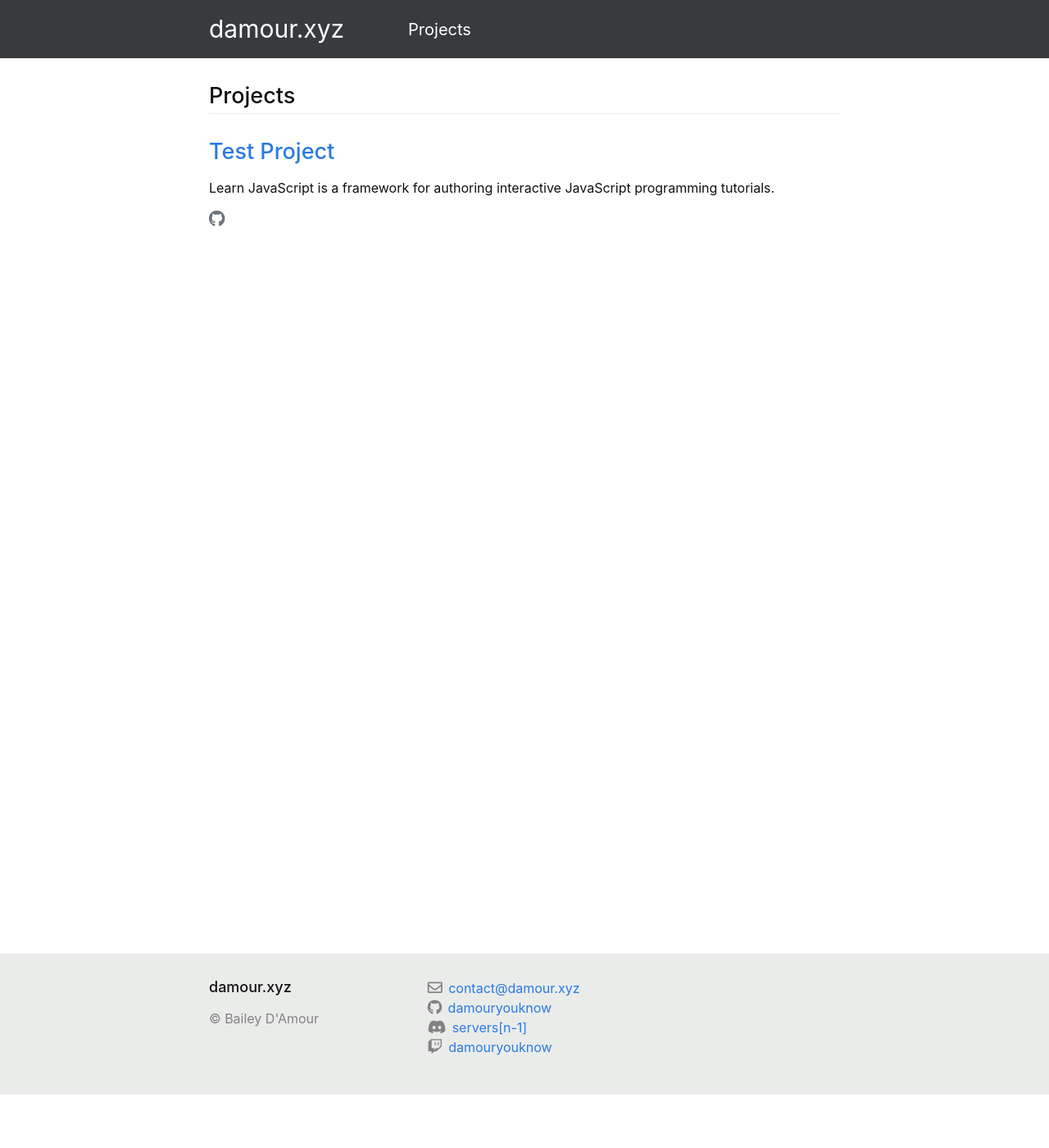
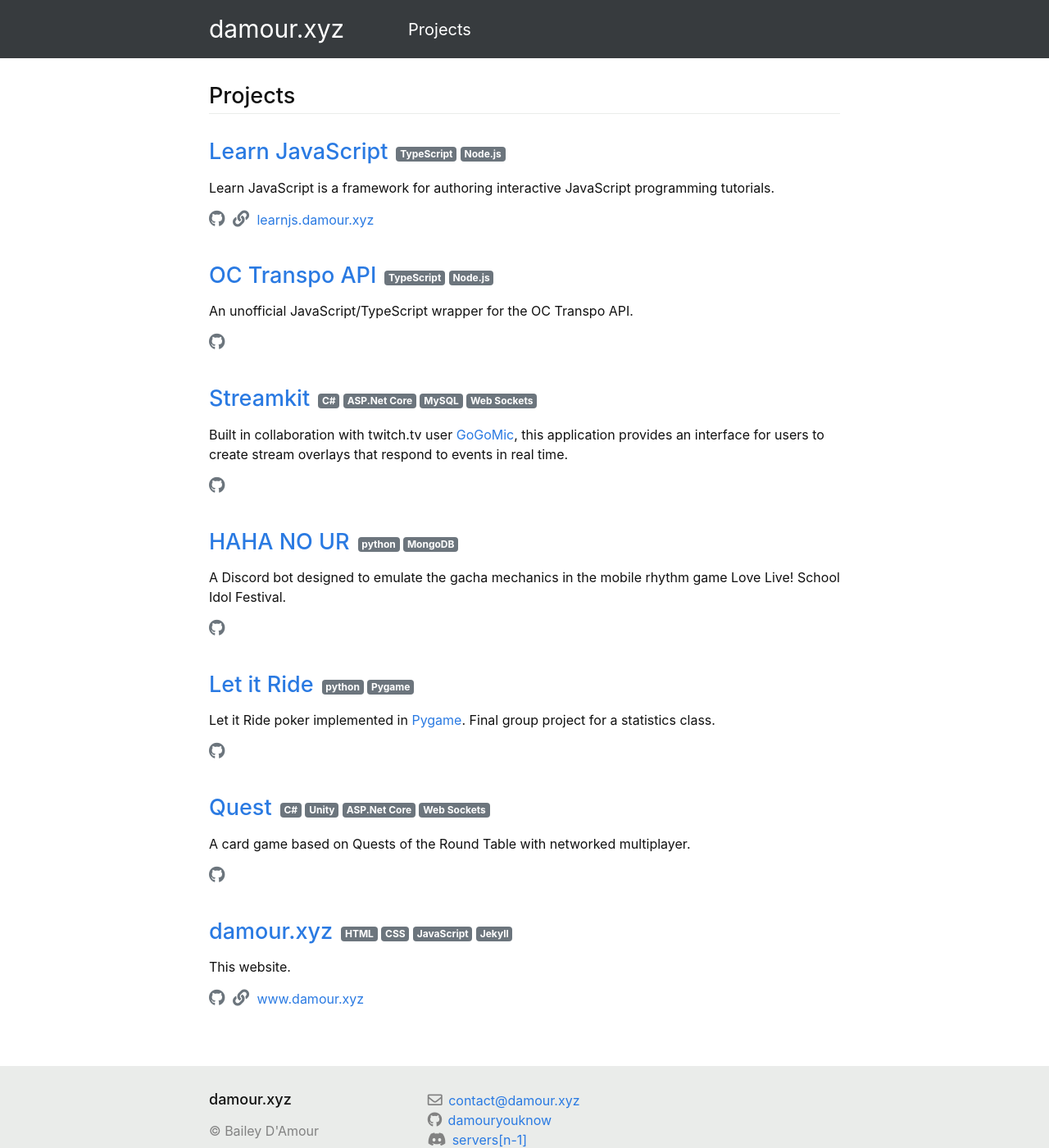
Before and after one commit to DamourYouKnow/damour.xyz, a Jekyll site: the page built from page1-projects.html, in a window 1280 px wide and 1400 px high. Shown: the whole window at 82% size. Built offline with Jekyll 4.4.1, drawn with Linux system fonts in a browser that asks for light colours; nearby versions of some CDN libraries.

Commit message:
Migrate existing projects

```diff
--- /dev/null
+++ b/_projects/damour.xyz.md
@@ -0,0 +1,14 @@
+---
+title: damour.xyz
+layout: project
+order: 10
+repository: https://github.com/DamourYouKnow/damour.xyz
+built_with:
+    - HTML
+    - CSS
+    - JavaScript
+    - Jekyll
+link: www.damour.xyz
+---
+
+This website.
--- /dev/null
+++ b/_projects/haha-no-ur.md
@@ -0,0 +1,12 @@
+---
+title: HAHA NO UR
+layout: project
+order: 3
+repository: https://github.com/DamourYouKnow/HAHA-NO-UR
+built_with:
+    - python
+    - MongoDB
+---
+
+A Discord bot designed to emulate the gacha mechanics in the mobile rhythm game
+Love Live! School Idol Festival.
--- a/_projects/test-project.md
+++ b/_projects/learn-javascript.md
@@ -1,9 +1,12 @@
 ---
-name: Learn JavaScript
+title: Learn JavaScript
 layout: project
+order: 1
 repository: https://github.com/DamourYouKnow/learn-javascript
-built-with:
+built_with:
     - TypeScript
+    - Node.js
+link: learnjs.damour.xyz
 ---
 
 Learn JavaScript is a framework for authoring interactive JavaScript
--- /dev/null
+++ b/_projects/let-it-ride.md
@@ -0,0 +1,12 @@
+---
+title: Let it Ride
+layout: project
+order: 3
+repository: https://github.com/DamourYouKnow/letitride
+built_with:
+    - python
+    - Pygame
+---
+
+Let it Ride poker implemented in [Pygame](https://www.pygame.org/).
+Final group project for a statistics class.
--- /dev/null
+++ b/_projects/oc-transpo-js.md
@@ -0,0 +1,13 @@
+---
+title: OC Transpo API
+layout: project
+order: 2
+repository: https://github.com/DamourYouKnow/oc-transpo-js
+built_with:
+    - TypeScript
+    - Node.js
+---
+
+An unofficial JavaScript/TypeScript wrapper for the OC Transpo API.
+
+This project is in no way affiliated with OC Transpo.
--- /dev/null
+++ b/_projects/quest.md
@@ -0,0 +1,13 @@
+---
+title: Quest
+layout: project
+order: 4
+repository: https://github.com/DamourYouKnow/quest
+built_with:
+    - C#
+    - Unity
+    - ASP.Net Core
+    - Web Sockets
+---
+
+A card game based on Quests of the Round Table with networked multiplayer.
--- /dev/null
+++ b/_projects/streamkit.md
@@ -0,0 +1,16 @@
+---
+title: Streamkit
+layout: project
+order: 2
+repository: https://github.com/DamourYouKnow/Streamkit
+built_with:
+    - C#
+    - ASP.Net Core
+    - MySQL
+    - Web Sockets
+---
+
+Built in collaboration with twitch.tv user
+[GoGoMic](https://www.twitch.tv/gogomic), this application provides
+an interface for users to create stream overlays that respond to events in real
+time.
```
